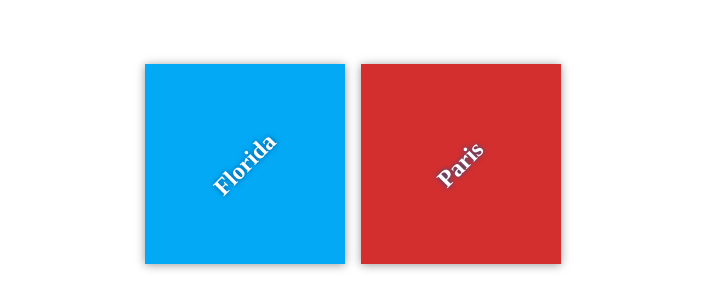
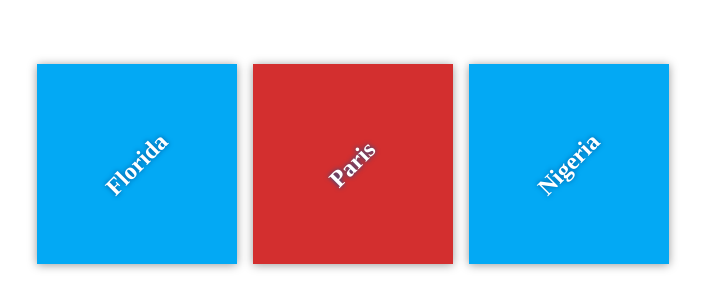
Before and after one commit to chinemeze847/my-travel-plans, a plain HTML site: page index.html in a window 1280 px wide. Shown: the part 236-544 px from the top of the page, without its empty margins (287-992 px from the left). Drawn offline with Linux system fonts and the light colour scheme; files that its build step writes are made by us from their sources.

Commit message:
added nigeria

```diff
--- a/index.html
+++ b/index.html
@@ -17,6 +17,9 @@
             <div class="destination" id="paris">
                 <h2>Paris</h2>
             </div>
+            <div class="destination" id="">
+                <h2>Nigeria</h2>
+            </div>
         </div>
     </div>
 
```
